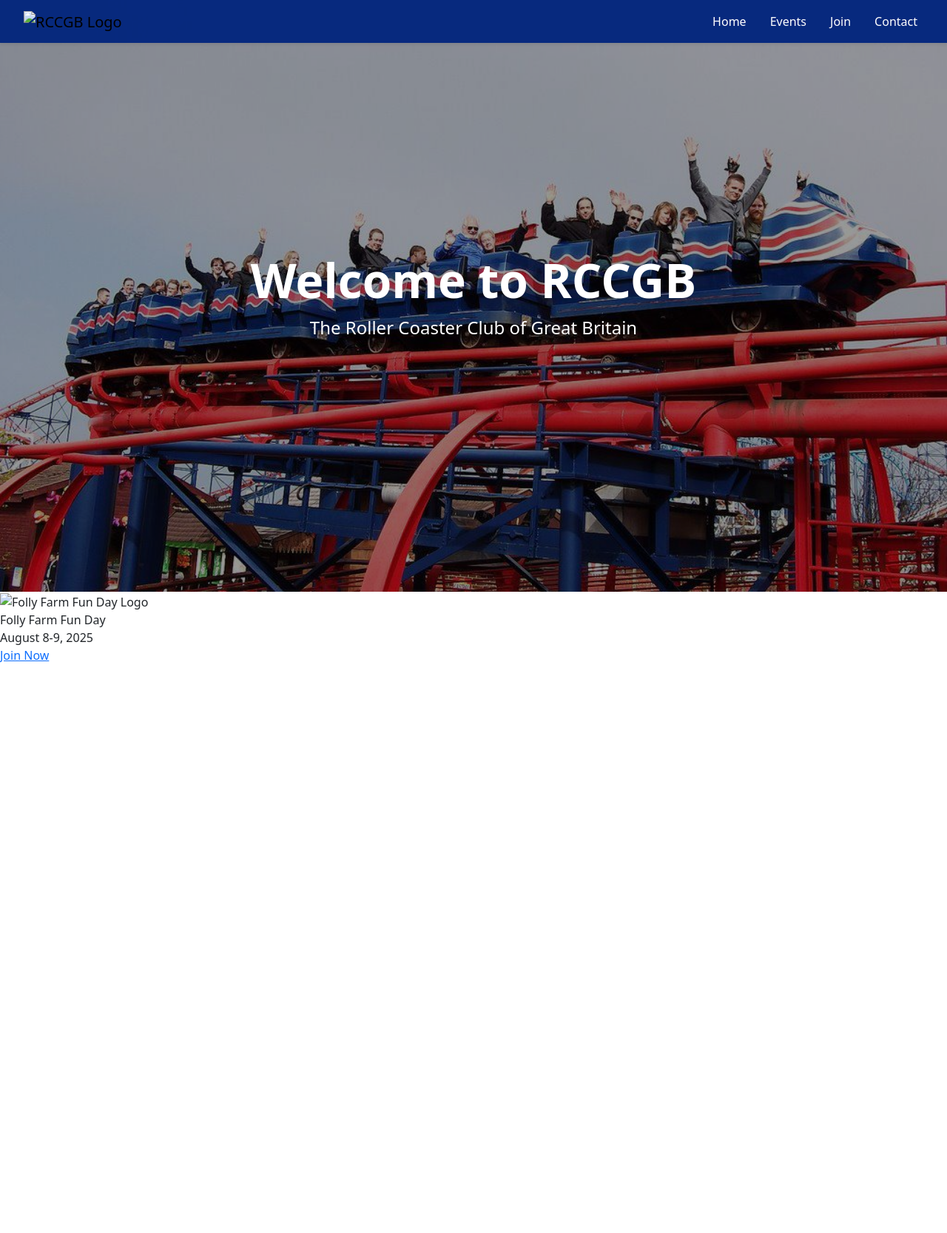
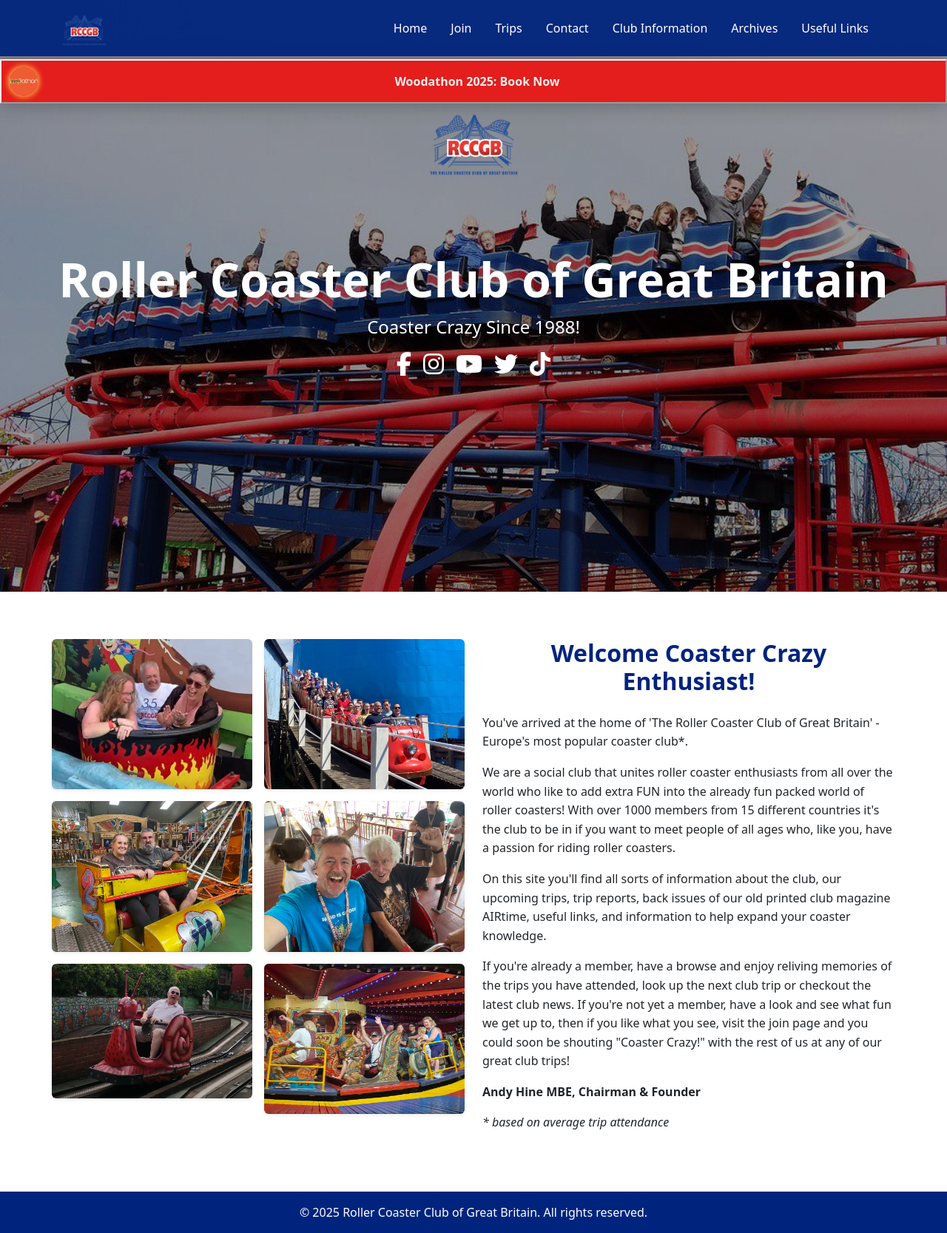
Before and after one commit to websitedsigns/rccgb, a plain HTML site: page rccgb-site/join.html in a window 1280 px wide. Shown: the whole page at 74% size. Before the commit the page ends 898 px from the top, so only its background shows below. Drawn offline with nearby package versions, Linux system fonts and the light colour scheme.

Commit message:
strap sticker created
for woodathon event across the screen to encourag people to purchase

```diff
--- a/rccgb-site/join.html
+++ b/rccgb-site/join.html
@@ -2,79 +2,135 @@
 <html lang="en">
 <head>
   <meta charset="UTF-8" />
-  <meta name="viewport" content="width=device-width, initial-scale=1" />
-  <title>RCCGB - Home</title>
-  <link href="https://cdn.jsdelivr.net/npm/bootstrap@5.3.2/dist/css/bootstrap.min.css" rel="stylesheet" />
-  <link href="styles.css" rel="stylesheet" />
+  <meta name="viewport" content="width=device-width, initial-scale=1.0" />
+  <meta http-equiv="X-UA-Compatible" content="IE=edge" />
+  <title>Roller Coaster Club of Great Britain</title>
+  <link rel="stylesheet" href="https://cdn.jsdelivr.net/npm/bootstrap@5.3.2/dist/css/bootstrap.min.css" />
+  <link rel="stylesheet" href="styles.css" />
+  <link rel="stylesheet" href="https://cdnjs.cloudflare.com/ajax/libs/font-awesome/6.5.0/css/all.min.css" />
 </head>
 <body>
-
   <!-- Navbar -->
-  <nav class="navbar navbar-expand-lg navbar-custom fixed-top shadow-sm">
-    <div class="container-fluid px-3">
+  <nav class="navbar navbar-expand-lg fixed-top navbar-custom">
+    <div class="container">
       <a class="navbar-brand" href="index.html">
-        <img src="images/logo.jpg" alt="RCCGB Logo" />
+        <img src="images/logo.png" alt="RCCGB Logo" style="height:50px; width:auto; display:block; margin:0 auto;" class="d-block d-lg-inline mx-auto" />
       </a>
-      <button class="navbar-toggler" type="button" data-bs-toggle="collapse" data-bs-target="#navbarNav">
-        <span class="navbar-toggler-icon"></span>
+      <button class="navbar-toggler" type="button" data-bs-toggle="collapse" data-bs-target="#navbarNav" aria-label="Toggle navigation" style="border-color: white;">
+        <span class="navbar-toggler-icon" style="filter: invert(1);"></span>
       </button>
       <div class="collapse navbar-collapse" id="navbarNav">
         <ul class="navbar-nav ms-auto">
-          <li class="nav-item"><a class="nav-link active" href="index.html">Home</a></li>
-          <li class="nav-item"><a class="nav-link" href="events.html">Events</a></li>
-          <li class="nav-item"><a class="nav-link" href="join.html">Join</a></li>
-          <li class="nav-item"><a class="nav-link" href="contact.html">Contact</a></li>
+          <li class="nav-item"><a class="nav-link active" href="#">Home</a></li>
+          <li class="nav-item"><a class="nav-link" href="#contact">Join</a></li>
+          <li class="nav-item"><a class="nav-link" href="#contact">Trips</a></li>
+          <li class="nav-item"><a class="nav-link" href="#contact">Contact</a></li>
+          <li class="nav-item"><a class="nav-link" href="#contact">Club Information</a></li>
+          <li class="nav-item"><a class="nav-link" href="#events">Archives</a></li>
+          <li class="nav-item"><a class="nav-link" href="#trips">Useful Links</a></li>
+        </ul>
+        <!-- Social Icons to the right of the navbar -->
+        <div class="d-none d-lg-flex align-items-center ms-3"></div>
         </ul>
       </div>
     </div>
   </nav>
 
   <!-- Hero Banner -->
-  <section class="hero-banner">
+  <div class="hero-banner">
     <div class="overlay"></div>
-    <div class="container position-relative z-1">
-      <h1 class="hero-title">Welcome to RCCGB</h1>
-      <p class="hero-subtitle">The Roller Coaster Club of Great Britain</p>
+    <img src="images/logo.png" alt="RCCGB Logo" style="height:100px; width:auto; display:block; margin:0 auto; position:absolute; top:140px; left:50%; transform:translateX(-50%);" class="d-block d-lg-inline mx-auto" />
 
-      <!-- Social Media Icons -->
-      <div class="social-icons mt-4">
-        <a href="https://facebook.com/rccgb" target="_blank" aria-label="Facebook" class="social-link">
-          <img src="images/icons/facebook.svg" alt="" />
-        </a>
-        <a href="https://twitter.com/rccgb" target="_blank" aria-label="Twitter" class="social-link">
-          <img src="images/icons/twitter.svg" alt="" />
-        </a>
-        <a href="https://instagram.com/rccgb" target="_blank" aria-label="Instagram" class="social-link">
-          <img src="images/icons/instagram.svg" alt="" />
-        </a>
+
+    <h1 class="hero-title">Roller Coaster Club of Great Britain</h1>
+    <p class="hero-subtitle">Coaster Crazy Since 1988!</p>
+      <!-- Social Icons -->
+    <div class="social-icons">
+      <a href="#" class="social-link" aria-label="Facebook"><i class="fab fa-facebook-f fa-2x"></i></a>
+      <a href="#" class="social-link" aria-label="Instagram"><i class="fab fa-instagram fa-2x"></i></a>
+      <a href="#" class="social-link" aria-label="YouTube"><i class="fab fa-youtube fa-2x"></i></a>
+      <a href="#" class="social-link" aria-label="Twitter"><i class="fab fa-twitter fa-2x"></i></a>
+      <a href="#" class="social-link" aria-label="TikTok"><i class="fab fa-tiktok fa-2x"></i></a>
+    </div>
+
+
+    <!-- Woodathon Floating Sticker -->
+    <button id="woodathon-sticker" aria-label="Woodathon Event" title="Show Woodathon event">
+    </button>
+
+    <!-- Woodathon Event Card -->
+    <div id="woodathon-card" role="dialog" aria-modal="true" aria-labelledby="woodathon-title" aria-describedby="woodathon-desc">
+      <button class="btn-close" aria-label="Close Woodathon event">&times;</button>
+      <h5 id="woodathon-title">Next Event: Woodathon</h5>
+      <p id="woodathon-desc">Join us Sept 27-28, 2025 for a thrilling weekend of coaster adventures!</p>
+      <a href="#" class="btn-join">Join the Trip</a>
+    </div>
+
+    <!-- Woodathon Reopen Button -->
+    <button id="woodathon-reopen" aria-label="Reopen Woodathon event" title="Show Woodathon event">+</button>
+  </div>
+
+  <!-- Welcome Section with Image Grid -->
+  <section id="welcome-content" class="container">
+    <div class="row align-items-start">
+      <!-- Image Grid -->
+      <div class="col-lg-6 mb-4 mb-lg-0">
+        <div class="row g-3">
+          <div class="col-6"><img src="images/photo1.jpg" class="img-fluid rounded shadow-sm" alt="Grid Image 1"></div>
+          <div class="col-6"><img src="images/photo2.jpg" class="img-fluid rounded shadow-sm" alt="Grid Image 2"></div>
+          <div class="col-6"><img src="images/photo3.jpg" class="img-fluid rounded shadow-sm" alt="Grid Image 3"></div>
+          <div class="col-6"><img src="images/photo4.jpg" class="img-fluid rounded shadow-sm" alt="Grid Image 4"></div>
+          <div class="col-6"><img src="images/photo5.jpg" class="img-fluid rounded shadow-sm" alt="Grid Image 5"></div>
+          <div class="col-6"><img src="images/photo6.jpg" class="img-fluid rounded shadow-sm" alt="Grid Image 6"></div>
+        </div>
+      </div>
+      <!-- Text -->
+      <div class="col-lg-6">
+        <h2 class="text-center fw-bold mb-4" style="color: #00247d;">Welcome Coaster Crazy Enthusiast!</h2>
+        <p>You've arrived at the home of 'The Roller Coaster Club of Great Britain' - Europe's most popular coaster club*.</p>
+        <p>We are a social club that unites roller coaster enthusiasts from all over the world who like to add extra FUN into the already fun packed world of roller coasters! With over 1000 members from 15 different countries it's the club to be in if you want to meet people of all ages who, like you, have a passion for riding roller coasters.</p>
+        <p>On this site you'll find all sorts of information about the club, our upcoming trips, trip reports, back issues of our old printed club magazine AIRtime, useful links, and information to help expand your coaster knowledge.</p>
+        <p>If you're already a member, have a browse and enjoy reliving memories of the trips you have attended, look up the next club trip or checkout the latest club news. If you're not yet a member, have a look and see what fun we get up to, then if you like what you see, visit the join page and you could soon be shouting "Coaster Crazy!" with the rest of us at any of our great club trips!</p>
+        <p><strong>Andy Hine MBE, Chairman & Founder</strong></p>
+        <p><em>* based on average trip attendance</em></p>
       </div>
     </div>
   </section>
 
-  <!-- Next Event Sticker -->
-  <div class="next-event-sticker" role="region" aria-label="Next Event: Folly Farm Fun Day">
-    <img src="images/event1.jpg" alt="Folly Farm Fun Day Logo" />
-    <div class="event-title">Folly Farm Fun Day</div>
-    <div class="event-date">August 8-9, 2025</div>
-    <a href="#" class="btn-join" data-bs-toggle="modal" data-bs-target="#joinModal">Join Now</a>
-  </div>
+  <!-- Footer -->
+  <footer class="footer-bg">
+    &copy; 2025 Roller Coaster Club of Great Britain. All rights reserved.
+  </footer>
 
-  <!-- Join Now Modal -->
-  <div class="modal fade" id="joinModal" tabindex="-1" aria-labelledby="joinModalLabel" aria-hidden="true">
-    <div class="modal-dialog modal-dialog-centered">
-      <div class="modal-content p-3">
-        <div class="modal-header">
-          <h5 class="modal-title" id="joinModalLabel">Join RCCGB</h5>
-          <button type="button" class="btn-close" data-bs-dismiss="modal" aria-label="Close"></button>
-        </div>
-        <div class="modal-body">
-          <p>Welcome! To join the Roller Coaster Club of Great Britain, please visit our <a href="join.html">Join page</a> or contact us.</p>
-          <!-- Add your join form or instructions here -->
-        </div>
-      </div>
-    </div>
-  </div>
+  <!-- Bootstrap JS -->
+  <script src="https://cdn.jsdelivr.net/npm/bootstrap@5.3.2/dist/js/bootstrap.bundle.min.js"></script>
 
-  <script src="https://cdn.jsdelivr.net/npm/bootstrap@5.3.2/dist/js/bootstrap.bundle.min.js"></script>
+  <script>
+    const sticker = document.getElementById('woodathon-sticker');
+    const card = document.getElementById('woodathon-card');
+    const closeBtn = card.querySelector('.btn-close');
+    const reopenBtn = document.getElementById('woodathon-reopen');
+
+    sticker.addEventListener('click', () => {
+      card.style.display = 'block';
+      sticker.style.display = 'none';
+      reopenBtn.style.display = 'none';
+    });
+
+    closeBtn.addEventListener('click', () => {
+      card.style.display = 'none';
+      reopenBtn.style.display = 'flex';
+    });
+
+    reopenBtn.addEventListener('click', () => {
+      card.style.display = 'block';
+      reopenBtn.style.display = 'none';
+      sticker.style.display = 'none';
+    });
+
+    card.style.display = 'none';
+    reopenBtn.style.display = 'none';
+    sticker.style.display = 'flex';
+  </script>
 </body>
 </html>
--- a/rccgb-site/styles.css
+++ b/rccgb-site/styles.css
@@ -64,7 +64,7 @@
 /* ===== Social Icons ===== */
 .social-icons {
   display: flex;
-  size: 1rem;
+  font-size: 1rem;
   gap: 1rem;
   z-index: 1;
 }
@@ -92,23 +92,24 @@
   align-items: center;
   justify-content: center;
   font-weight: bold;
-  font-size: 1rem;
-  box-shadow: 0 0 18px rgba(0,0,0,0.3);
+  box-shadow: 0 0 28px rgba(0,0,0,0.3);
   cursor: pointer;
   z-index: 999;
   animation: ticker-move 5s linear infinite;
   overflow: hidden;
   white-space: nowrap;
-  padding-left: 90px;
+  padding-left: 50px;
   padding-right: 40px;
+  border-color: #eeeeeb;
 }
 #woodathon-sticker::after {
-  content: "Book Woodathon Now";
-  margin-left: 20px;
+  content: "Woodathon 2025: Book Now";
   color: #eeeeeb;
-  font-size: 1.5rem;
   font-weight: bold;
+  font-size: 1rem;
 }
+
+
 
 #woodathon-sticker::before {
   content: "";
```
Also changed, not shown: rccgb-site/index.html (+11 -25 lines), rccgb-site/navbar.html (added, +32 -0 lines).
